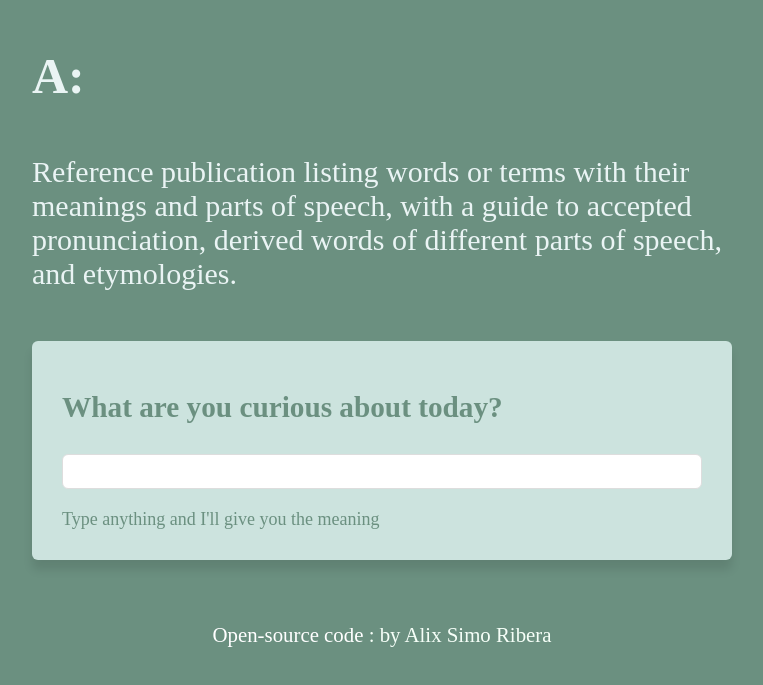
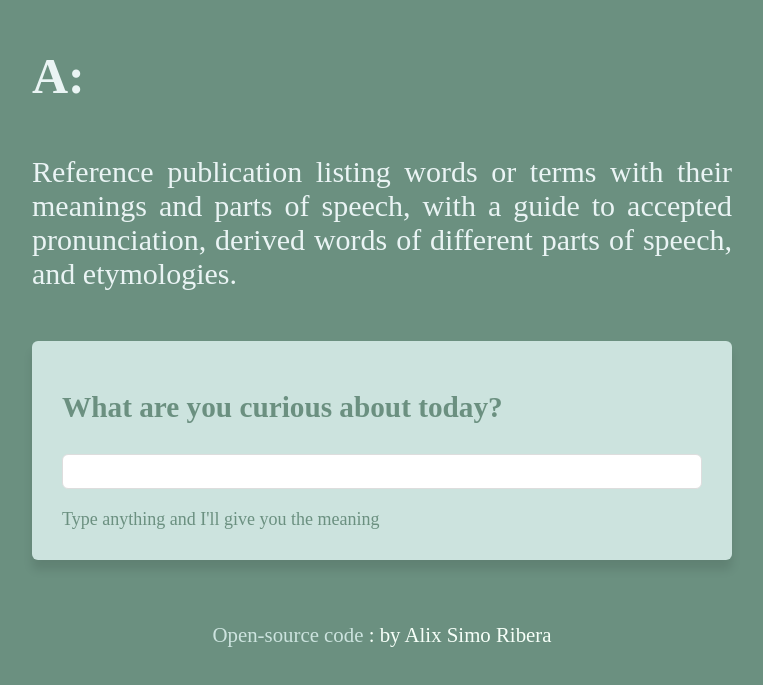
Before and after one commit to Alix-Ribera/project-dictionary, a React (Create React App) app: page / in a window 1280 px wide. Shown: the part 103-788 px from the top of the page, without its empty margins (258-1021 px from the left). Built offline with nearby package versions, Linux system fonts and the light colour scheme; no server answers; a web font is replaced by a local one.

Commit message:
Edited link colors

```diff
--- a/src/App.css
+++ b/src/App.css
@@ -9,9 +9,10 @@ body {
   max-width: 700px;
   font-size: 25px;
   font-family: "Cormorant Upright", serif;
+  text-align: justify;
 }
 a {
-  color: white;
+  color: #cce3de;
   text-decoration: none;
 }
 h1 {
@@ -27,6 +28,7 @@ header {
   color: #eaf4f4;
   font-family: "Cormorant Upright", serif;
   font-size: 30px;
+  text-align: justify;
 }
 .App-footer {
   margin: 60px;
--- a/src/Photos.css
+++ b/src/Photos.css
@@ -1,4 +1,5 @@
-.photos img {
+.Photos img {
   border-radius: 8px;
   margin-bottom: 20px;
+  width: 100%;
 }
```
